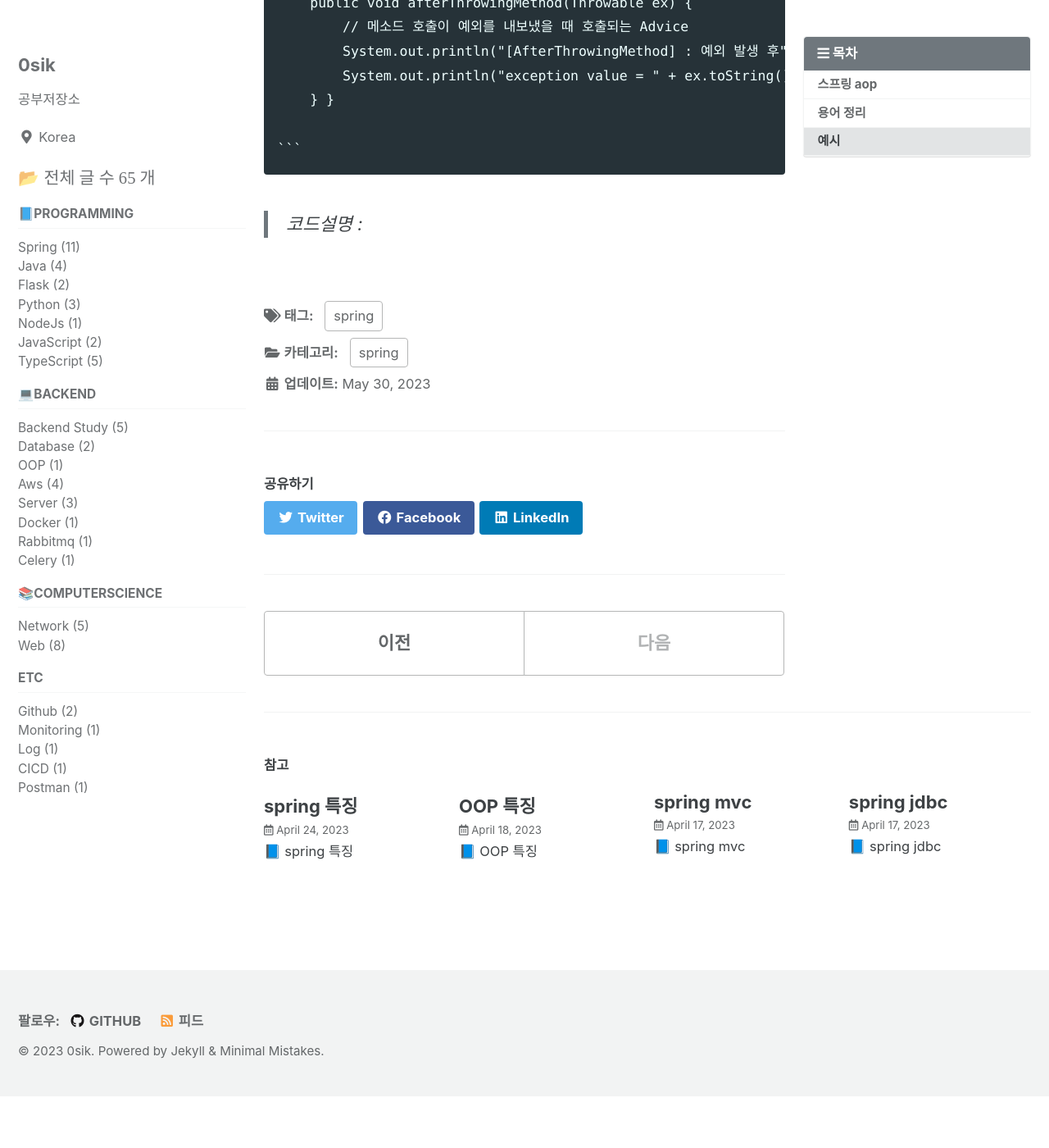
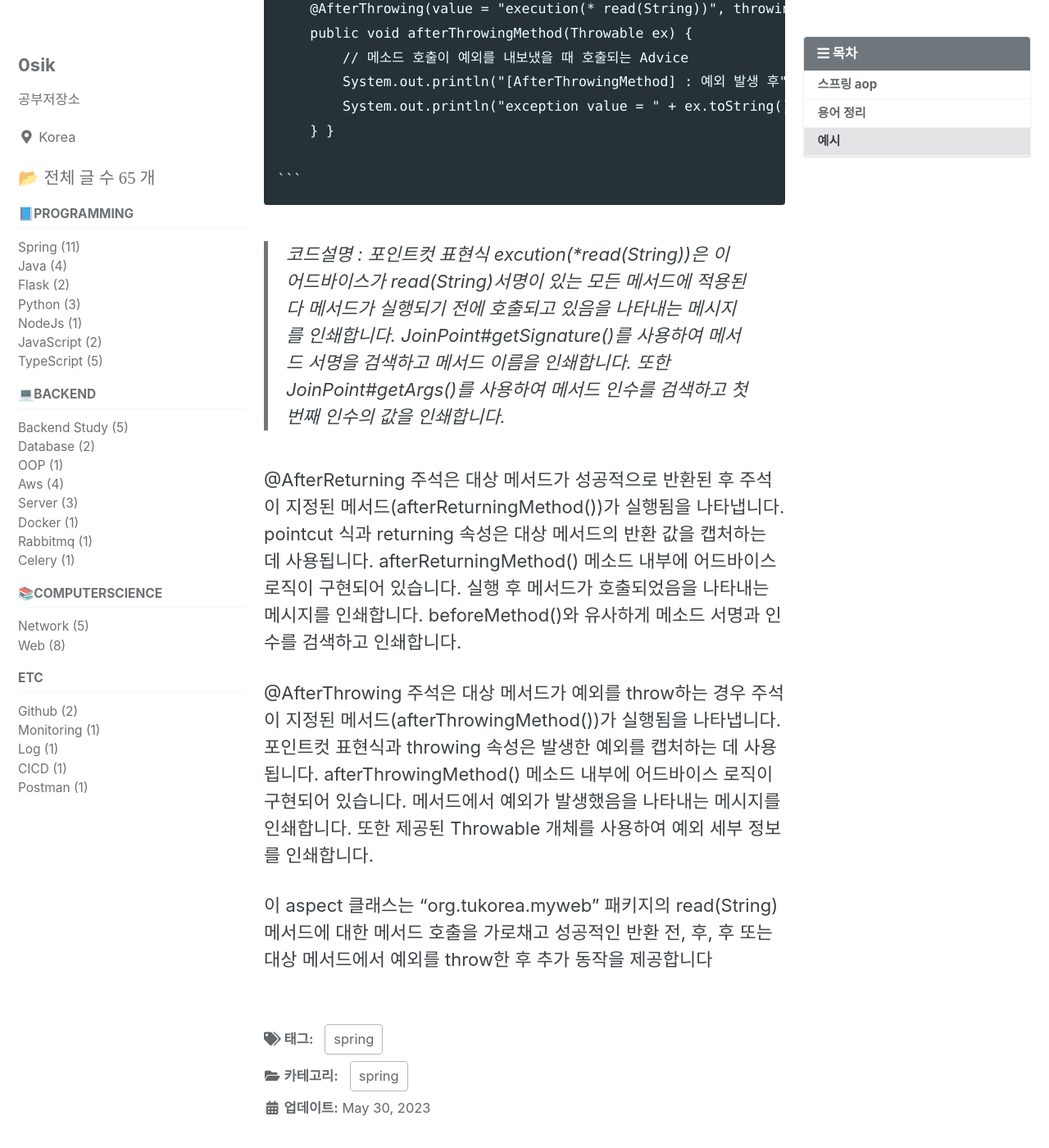
Before and after one commit to 0sik/0sik.github.io, a Jekyll site: the page built from _posts/2023-05-30-spring spring aop란.md, in a window 1280 px wide and 1400 px high, scrolled down 1907 px. Shown: the whole window at 82% size. Built offline with Jekyll 4.4.1, drawn with Linux system fonts in a browser that asks for light colours; cached includes are drawn as plain includes; before the commit the page ends 3244 px from its top, so only the background shows below that; some of the changed text lies outside the part shown.

Commit message:
feat : aop 추가

````diff
--- a/_posts/2023-05-30-spring spring aop란.md
+++ b/_posts/2023-05-30-spring spring aop란.md
@@ -22,7 +22,7 @@ tags: [spring]
 # 용어 정리
 1. @Aspect : 이 클래스가 관점임을 나타내는 어노테이션
 2. JoinPoint : Advice가 적용될 위치, 끼어들 수 있는 지점, 메서드 진입 지점, 생성자 호출 시점, 필드에서 값을 꺼내올때 둥 다양한 시점에 적용가능
-
+3. pointcut : A란 메서드의 진입 시점에 호출할것 과 같이 더욱 구체적으로 advice가 실행될 지점을 정할수 있음
 # 예시
 
     ```
@@ -62,4 +62,13 @@ public class MemberAspect {
 
     ```
 
-> 코드설명 :
+> 코드설명 : 포인트컷 표현식 excution(*read(String))은 이 어드바이스가 read(String)서명이 있는 모든 메서드에 적용된다
+메서드가 실행되기 전에 호출되고 있음을 나타내는 메시지를 인쇄합니다. JoinPoint#getSignature()를 사용하여 메서드 서명을 검색하고 메서드 이름을 인쇄합니다. 또한 JoinPoint#getArgs()를 사용하여 메서드 인수를 검색하고 첫 번째 인수의 값을 인쇄합니다.
+
+@AfterReturning 주석은 대상 메서드가 성공적으로 반환된 후 주석이 지정된 메서드(afterReturningMethod())가 실행됨을 나타냅니다. pointcut 식과 returning 속성은 대상 메서드의 반환 값을 캡처하는 데 사용됩니다.
+afterReturningMethod() 메소드 내부에 어드바이스 로직이 구현되어 있습니다. 실행 후 메서드가 호출되었음을 나타내는 메시지를 인쇄합니다. beforeMethod()와 유사하게 메소드 서명과 인수를 검색하고 인쇄합니다.
+
+@AfterThrowing 주석은 대상 메서드가 예외를 throw하는 경우 주석이 지정된 메서드(afterThrowingMethod())가 실행됨을 나타냅니다. 포인트컷 표현식과 throwing 속성은 발생한 예외를 캡처하는 데 사용됩니다.
+afterThrowingMethod() 메소드 내부에 어드바이스 로직이 구현되어 있습니다. 메서드에서 예외가 발생했음을 나타내는 메시지를 인쇄합니다. 또한 제공된 Throwable 개체를 사용하여 예외 세부 정보를 인쇄합니다.
+
+ 이 aspect 클래스는 "org.tukorea.myweb" 패키지의 read(String) 메서드에 대한 메서드 호출을 가로채고 성공적인 반환 전, 후, 후 또는 대상 메서드에서 예외를 throw한 후 추가 동작을 제공합니다
````
